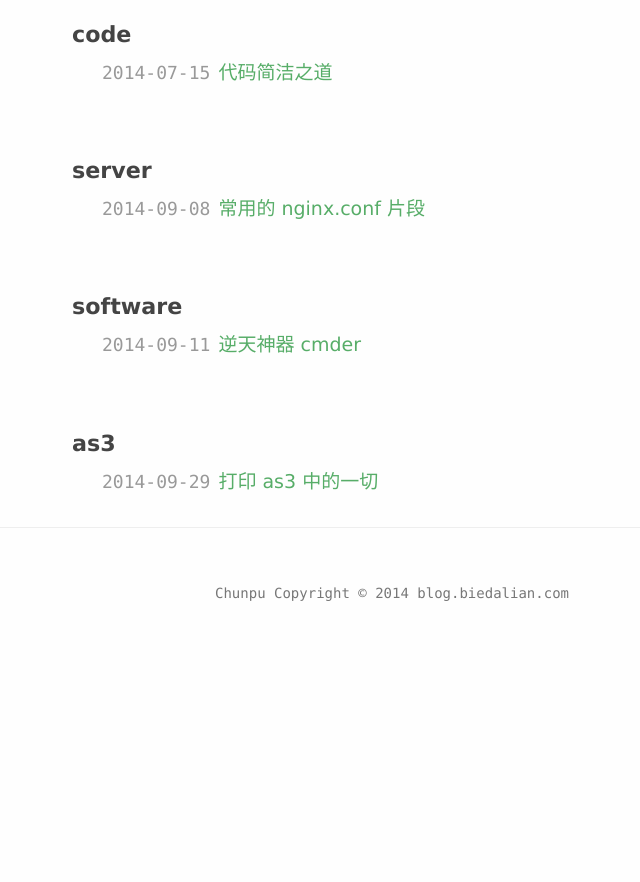
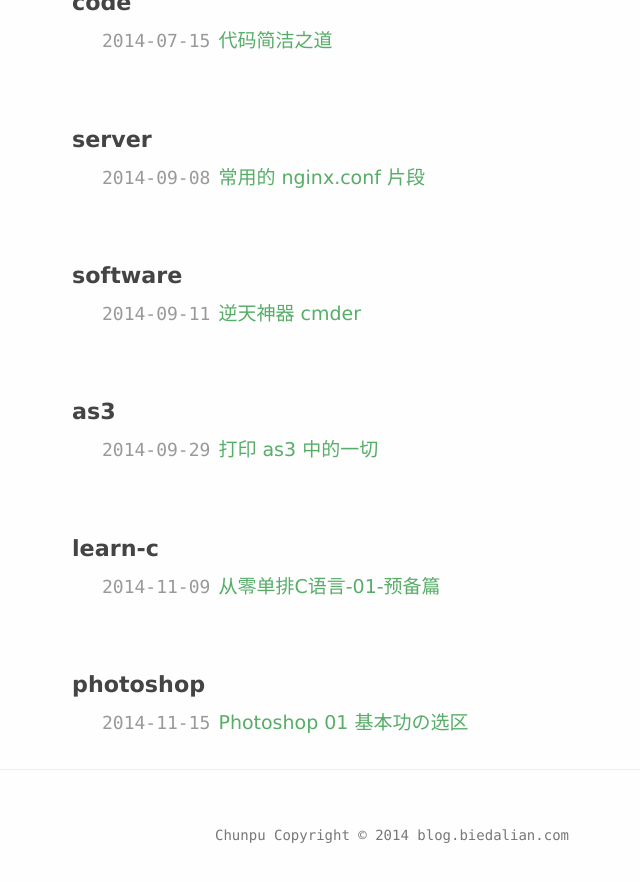
Before and after one commit to chunpu/blog, a Jekyll site: the page built from tags.html, in a window 1280 px wide and 900 px high, scrolled down 4544 px. Shown: the top 882 px of the window, without its empty margins (248-888 px from the left). Built offline with Jekyll 4.4.1, drawn with Linux system fonts in a browser that asks for light colours; Markdown is read by kramdown in place of the engine named in the settings; before the commit the page ends 5203 px from its top, so only the background shows below that; some of the changed lines change nothing that is shown.

Commit message:
add photoshop

```diff
--- a/_posts/2014-11-09-learn-c-from-zero-1.md
+++ b/_posts/2014-11-09-learn-c-from-zero-1.md
@@ -1,8 +1,8 @@
 ---
 layout: post
-title: 从零单排C语言-01
+title: 从零单排C语言-01-预备篇
 tags:
-- c
+- learn-c
 ---
 
 突发奇想, 决定重新学习C语言, 虽然已经毕业一年多, 现在只会 `printf`, 但浪子回头, 终究不晚
--- /dev/null
+++ b/_posts/2014-11-15-photoshop-01-select.md
@@ -0,0 +1,81 @@
+---
+layout: post
+title: Photoshop 01 基本功の选区
+tags:
+- photoshop
+---
+
+今天开始 photoshop 从零单排, 希望不要和 C 语言从零单排一样五分钟热度 TT
+
+和 C 语言单排一样, 学习 PS 需要知道最基本的几个小操作
+
+1. 放大缩小, `Ctrl +` 放大, `Ctrl -` 缩小
+
+2. 移动视图, 按住空格移动
+
+3. 撤销, 单步撤销 `Ctrl + Z`, 多步撤销 `Ctrl + Alt + Z` (和 qq 某快捷键冲突)
+
+
+选区在 Photoshop 中就像呼吸一样平常, 如果不能完全掌握并且快速操作, 可能会导致以后浪费大量时间在基本操作上, 本文将完整讲解选区的基本操作
+
+
+选区在菜单栏有一个专门的菜单, 叫选择
+
+工具箱中有三个按钮是用来选区的 ![tool-btn]({{site.static}}ps/select-btn.png)
+
+### 快捷键
+
+选区的基本操作快捷键
+
+- 全选: Ctrl + A
+- 取消选择: Ctrl + D
+- 重新选择: Ctrl + Shift + D
+- 反向选区: Ctrl + Shift + I
+
+选区的删除,移动和复制
+
+- 删除选区, delete, 注意 背景图层的选区无法删除, 只能填充
+- 移动选区, 选取状态改为移动工具就可以移动选区, 或者按住 Ctrl 拖动
+- 复制选区, Ctrl + C, Ctrl + V, 将选区复制成新图层. 或者按住 Alt 再进行移动, 这样是复制像素, 并不会多出一个图层
+
+
+### 选区选项栏
+
+多选区操作
+
+- 新选区, 啥都不按
+- 新增选区, 按住 Shift
+- 减去选区, 按住 Alt
+- 选择交叉区域, 按住 Shift + Alt, 例如选出一个半圆, 就可以用矩形和圆形选区交叉的方法
+
+> 细活或者大量操作时建议先选择模式后操作, 而不是通过按键
+
+
+魔术棒和磁性套索
+
+这是我最常用的两个选区工具, 让人觉得非常的智能, 因为大部分真实的PS案例都不是规则的图形, 只能通过颜色去区分, 而魔棒和磁性套索就擅长区分颜色, 用偏技术的话讲, 就是可以设置一个容差或者对比度阈值, 以此找出和自己相近的区域
+
+选择相同颜色在某些场景极为好用, 比如专门的摄影幕布
+
+![万万没想到花絮]({{site.static}}ps/clean-background.png)
+
+魔术棒相加, 相加选择连续, 简直是人间仙器, 往往能瞬间完成场景的变化
+
+如果无法在5秒内选出自己要的区域, 那一定就会用到磁性套索了, 磁性套索几乎是万能的, 因为一个东西和其他东西区分出来肯定得有个颜色差异, 磁性套索通过自动打点和手动打点的方式几乎能解决所有选区问题
+
+> 磁性套索, delete 去掉一个固定点, esc, 全部放弃, 套索是细活, 建议放大后搞
+
+> 磁性套索选项: 宽度就是自动扫描的区域宽度, 对比度是区分不同区域的阈值, 频率是自动打点的频率
+
+
+
+选区的小知识
+
+- 选取复杂对象(颜色较多且无规律), 一般通过选择背景, 然后反选
+
+- 磁性套索虽然万能, 但有时候剪出来和狗咬了一样, 这时候还需要配合图层效果, 羽化, 或者模糊来进行额外处理, 使其显得自然
+
+
+### 选区的保存与载入
+
+选区在菜单中还有保存和载入功能, 保存的选区会出现在通道中
```
